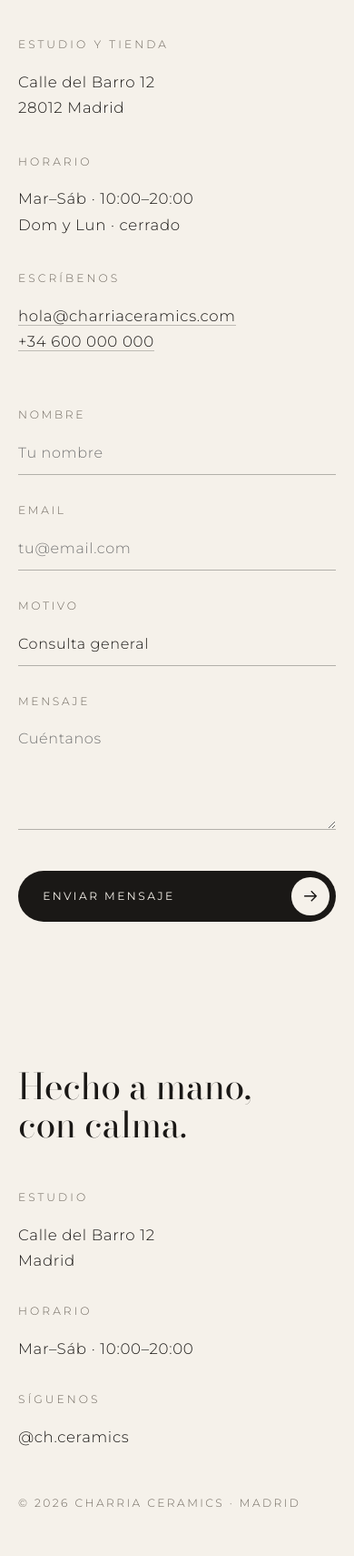
After one commit to thenovisX/charriaceramics, a PHP site: page /contacto.html in a window 390 px wide. The commit adds this page. Shown: the part 687-2397 px from the top of the page at 91% size. Run offline with PHP 8.4, Linux system fonts and the light colour scheme; some libraries are stand-ins or nearby versions.

Commit message:
Redesign buttons, mobile shop and move contact to its own page
- .btn-primary is now a pill with an icon circle: on hover a clay fill grows
  from the circle, the label rolls up and the arrow turns; magnetic on desktop
- Product cards: serif names, category, Nuevo badge and a round + button on
  the photo for touch screens; home shop is a swipeable shelf on phones
- contacto.html replaces the home contact section; Contacto is the last link
  on the right of the header and in the mobile menu

Co-Authored-By: Claude Opus 5.5 (1M context) <noreply@anthropic.com>
Claude-Session: https://claude.ai/code/session_01QNVpMXqYeL5GV5VEnNAN1m

```diff
--- /dev/null
+++ b/contacto.html
@@ -0,0 +1,108 @@
+<!DOCTYPE html>
+<html lang="es">
+<head>
+  <meta charset="UTF-8">
+  <meta name="viewport" content="width=device-width, initial-scale=1.0">
+  <title>Contacto · Charria Ceramics</title>
+  <meta name="description" content="Contacto de Charria Ceramics: estudio y tienda de cerámica en Madrid. Encargos, clases y pedidos.">
+  <meta name="theme-color" content="#f5f1ea">
+  <link rel="preconnect" href="https://fonts.googleapis.com">
+  <link rel="preconnect" href="https://fonts.gstatic.com" crossorigin>
+  <link href="https://fonts.googleapis.com/css2?family=Bodoni+Moda:ital,opsz,wght@0,6..96,400;0,6..96,500;1,6..96,400&family=Montserrat:wght@300;400;500&display=swap" rel="stylesheet">
+  <link rel="stylesheet" href="style.css?v=7">
+</head>
+<body>
+
+  <!-- Cabecera fija: se invierte sobre fondos oscuros con mix-blend-mode -->
+  <header class="header">
+    <nav class="header__nav header__nav--left">
+      <a href="productos.html">Tienda</a>
+      <a href="index.html#clases">Clases</a>
+      <a href="index.html#privadas">Privadas</a>
+      <a href="galeria.html">Galería</a>
+    </nav>
+    <a href="index.html" class="header__logo">Charria <span>Ceramics</span></a>
+    <nav class="header__nav header__nav--right">
+      <button class="cart-btn" type="button">Cesta (<span data-cart-count>0</span>)</button>
+      <a href="contacto.html" aria-current="page">Contacto</a>
+      <button class="menu-btn" type="button" aria-label="Abrir menú" aria-expanded="false" data-menu-toggle><span></span><span></span></button>
+    </nav>
+  </header>
+
+  <!-- Menú para móvil y tablet -->
+  <nav class="mobile-menu" data-mobile-menu aria-hidden="true">
+    <a href="productos.html"><small>01</small><span>Tienda</span></a>
+    <a href="index.html#clases"><small>02</small><span>Clases en grupo</span></a>
+    <a href="index.html#privadas"><small>03</small><span>Clase privada</span></a>
+    <a href="galeria.html"><small>04</small><span>Galería</span></a>
+    <a href="contacto.html" aria-current="page"><small>05</small><span>Contacto</span></a>
+    <p class="mobile-menu__foot"><a href="https://www.instagram.com/ch.ceramics/" target="_blank" rel="noopener">@ch.ceramics</a></p>
+  </nav>
+
+  <main id="top">
+
+    <section class="page-head">
+      <p class="eyebrow">Contacto · Estudio y tienda en Madrid</p>
+      <h1 class="page-head__title" data-split>Hablemos</h1>
+      <p class="page-head__desc">¿Un encargo, una pieza para regalar o una duda sobre las clases? Escríbenos o pásate por el estudio: el barro se entiende mejor en persona.</p>
+    </section>
+
+    <section class="contact contact--page" id="contacto" aria-label="Datos y formulario de contacto">
+      <div class="contact__info">
+        <div class="contact__media"><img src="https://images.unsplash.com/photo-1606760227091-3dd870d97f1d?auto=format&fit=crop&w=1200&q=80" alt="Manos modelando barro en el torno del estudio"></div>
+        <address class="contact__details">
+          <div><span class="eyebrow">Estudio y tienda</span><p>Calle del Barro 12<br>28012 Madrid</p></div>
+          <div><span class="eyebrow">Horario</span><p>Mar–Sáb · 10:00–20:00<br>Dom y Lun · cerrado</p></div>
+          <div><span class="eyebrow">Escríbenos</span><p><a href="mailto:hola@charriaceramics.com">hola@charriaceramics.com</a><br><a href="tel:+34600000000">+34 600 000 000</a></p></div>
+        </address>
+      </div>
+
+      <form class="form contact__form" data-form>
+        <label class="form__field">
+          <span>Nombre</span>
+          <input type="text" name="nombre" placeholder="Tu nombre" autocomplete="name" required>
+        </label>
+        <label class="form__field">
+          <span>Email</span>
+          <input type="email" name="email" placeholder="tu@email.com" autocomplete="email" required>
+        </label>
+        <label class="form__field">
+          <span>Motivo</span>
+          <select name="motivo">
+            <option>Consulta general</option>
+            <option>Encargo personalizado</option>
+            <option>Clases y talleres</option>
+            <option>Pedido de la tienda</option>
+          </select>
+        </label>
+        <label class="form__field">
+          <span>Mensaje</span>
+          <textarea name="mensaje" rows="4" placeholder="Cuéntanos" required></textarea>
+        </label>
+        <button class="btn-primary" type="submit">Enviar mensaje</button>
+        <p class="form__ok" hidden>Gracias. Te responderemos en menos de 24 h.</p>
+      </form>
+    </section>
+
+  </main>
+
+  <footer class="footer">
+    <p class="footer__big" data-split>Hecho a mano, con calma.</p>
+    <div class="footer__cols">
+      <div><span class="eyebrow">Estudio</span><p>Calle del Barro 12<br>Madrid</p></div>
+      <div><span class="eyebrow">Horario</span><p>Mar–Sáb · 10:00–20:00</p></div>
+      <div><span class="eyebrow">Síguenos</span><p><a href="https://www.instagram.com/ch.ceramics/" target="_blank" rel="noopener">@ch.ceramics</a></p></div>
+    </div>
+    <p class="footer__legal">© 2026 Charria Ceramics · Madrid</p>
+  </footer>
+
+  <div class="cursor" aria-hidden="true"></div>
+
+  <script src="https://cdn.jsdelivr.net/npm/lenis@1.1.13/dist/lenis.min.js"></script>
+  <script src="https://cdnjs.cloudflare.com/ajax/libs/gsap/3.12.5/gsap.min.js"></script>
+  <script src="https://cdnjs.cloudflare.com/ajax/libs/gsap/3.12.5/ScrollTrigger.min.js"></script>
+  <script src="https://unpkg.com/split-type@0.3.4/umd/index.min.js"></script>
+  <script src="data.js?v=7"></script>
+  <script src="script.js?v=7"></script>
+</body>
+</html>
--- a/style.css
+++ b/style.css
@@ -62,31 +62,60 @@ button { font: inherit; letter-spacing: inherit; color: inherit; background: non
 }
 
 /* ---------- Botón principal: el único estilo de CTA de la web ----------
-   Bloque negro con texto marfil; al pasar el ratón se invierte con un barrido.
-   Sobre fondos oscuros basta con cambiar --btn-bg y --btn-fg. */
+   Píldora negra con un círculo marfil que lleva el icono. Al pasar el ratón el
+   color barro brota desde el círculo y llena el botón, el texto rueda hacia
+   arriba y la flecha gira. script.js añade el marcado interno (texto + icono)
+   y un ligero efecto magnético. Sobre fondo oscuro basta con cambiar las variables. */
 .btn-primary {
   --btn-bg: var(--ink);
   --btn-fg: var(--ivory);
+  --btn-fill: var(--clay);
+  --btn-icon: 2.6rem;
   position: relative; isolation: isolate; overflow: hidden;
-  display: inline-flex; align-items: center; justify-content: center; gap: .6em;
-  min-height: 3.1rem; padding: 1rem 1.9rem;
+  display: inline-flex; align-items: center; justify-content: space-between; gap: 1.1rem;
+  min-height: calc(var(--btn-icon) + .9rem); padding: .45rem .45rem .45rem 1.7rem;
   background: var(--btn-bg); color: var(--btn-fg);
-  border: 1px solid var(--btn-bg); border-radius: 0;
+  border: 0; border-radius: 999px;
   font-family: var(--sans); font-weight: 400; font-size: var(--fs-label);
-  text-transform: uppercase; letter-spacing: 0.22em; line-height: 1.2; white-space: nowrap;
-  cursor: pointer; transition: color .5s var(--ease);
+  text-transform: uppercase; letter-spacing: 0.2em; line-height: 1.3; white-space: nowrap;
+  cursor: pointer; -webkit-tap-highlight-color: transparent;
+  transition: transform .35s var(--ease), background-color .4s;
 }
+/* Mancha de color que crece desde el icono */
 .btn-primary::before {
-  content: ""; position: absolute; inset: 0; z-index: -1;
-  background: var(--btn-fg);
-  transform: scaleY(0); transform-origin: bottom; transition: transform .5s var(--ease);
+  content: ""; position: absolute; z-index: -1;
+  right: .45rem; top: 50%; width: var(--btn-icon); height: var(--btn-icon);
+  border-radius: 50%; background: var(--btn-fill);
+  transform: translateY(-50%) scale(0); transition: transform .75s var(--ease);
 }
-.btn-primary:focus-visible { outline: 1px solid var(--btn-bg); outline-offset: 3px; }
+.btn-primary__label { position: relative; display: block; overflow: hidden; }
+.btn-primary__label > span { display: block; transition: transform .55s var(--ease); }
+.btn-primary__label > span::after { content: attr(data-text); position: absolute; left: 0; top: 100%; }
+.btn-primary__icon {
+  flex: none; display: grid; place-items: center;
+  width: var(--btn-icon); height: var(--btn-icon); border-radius: 50%;
+  background: var(--btn-fg); color: var(--btn-bg);
+  transition: transform .6s var(--ease);
+}
+.btn-primary__icon svg { width: 42%; height: 42%; transition: transform .6s var(--ease); }
+.btn-primary:focus-visible { outline: 1px solid var(--btn-bg); outline-offset: 4px; }
+.btn-primary:active { transform: scale(.96); }
 .btn-primary.is-added { --btn-bg: var(--clay); }
+.btn-primary.is-added .btn-primary__icon { animation: btn-pop .5s var(--ease); }
+@keyframes btn-pop { 40% { transform: scale(1.18); } }
 @media (hover: hover) {
-  .btn-primary:hover { color: var(--btn-bg); }
-  .btn-primary:hover::before { transform: scaleY(1); }
+  .btn-primary:hover::before { transform: translateY(-50%) scale(14); }
+  .btn-primary:hover .btn-primary__label > span { transform: translateY(-100%); }
+  .btn-primary:hover .btn-primary__icon { transform: scale(.88); }
+  .btn-primary:hover .btn-primary__icon svg { transform: rotate(-45deg); }
+  .btn-primary[data-icon="plus"]:hover .btn-primary__icon svg { transform: rotate(90deg); }
 }
+/* Versión solo icono (botón "Añadir" sobre la foto en móvil y tablet) */
+.btn-primary--round { padding: 0; gap: 0; min-height: 0; --btn-icon: 2.6rem; background: var(--ivory); box-shadow: 0 6px 18px rgba(22,18,14,.16); }
+.btn-primary--round .btn-primary__label { position: absolute; width: 1px; height: 1px; clip-path: inset(50%); }
+.btn-primary--round .btn-primary__icon { background: var(--ivory); color: var(--ink); }
+.btn-primary--round.is-added .btn-primary__icon { background: var(--clay); color: var(--ivory); }
+.btn-primary--round::before { display: none; }
 
 /* ---------- Cabecera ---------- */
 .header {
@@ -315,6 +347,9 @@ button { font: inherit; letter-spacing: inherit; color: inherit; background: non
 .contact__details a { border-bottom: 1px solid rgba(26,24,22,.25); transition: border-color .3s; overflow-wrap: anywhere; }
 .contact__details a:hover { border-color: var(--ink); }
 .contact__form { max-width: none; padding-top: clamp(0rem, -2rem + 9vw, 8.5rem); }
+.contact--page { padding-top: 0; border-bottom: 0; }
+.contact--page .contact__form { padding-top: 0; }
+.contact__media { aspect-ratio: 4 / 3; overflow: hidden; margin-bottom: clamp(2.5rem, 1rem + 4vw, 4rem); background: var(--paper); }
 
 /* ---------- Footer ---------- */
 .footer { padding: var(--gap) var(--side) 3rem; }
```
Also changed, not shown: other parts of style.css (+40 -24 lines), galeria.html (+5 -5 lines), index.html (+10 -45 lines), productos.html (+5 -5 lines), script.js (+56 -5 lines).
